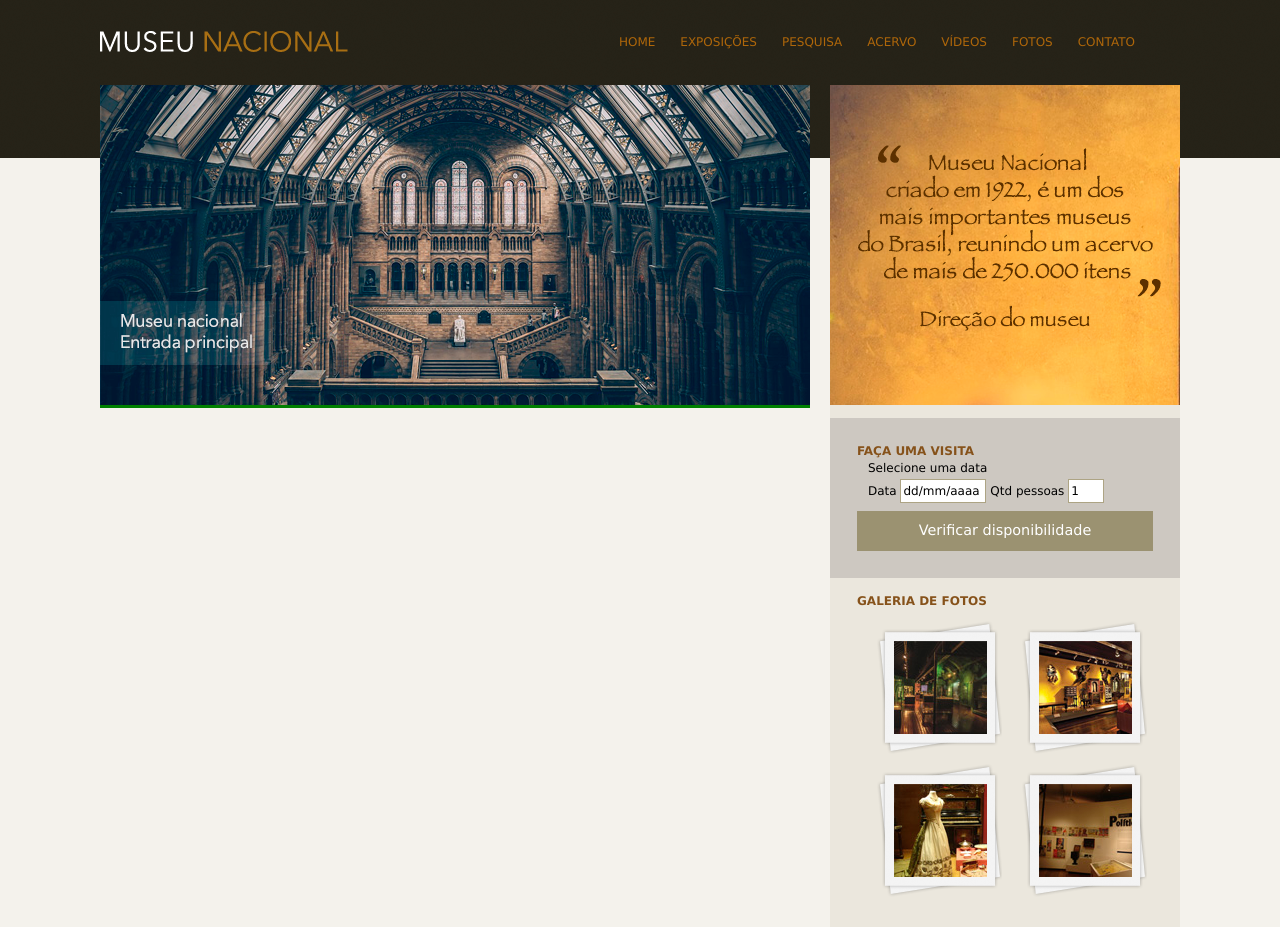
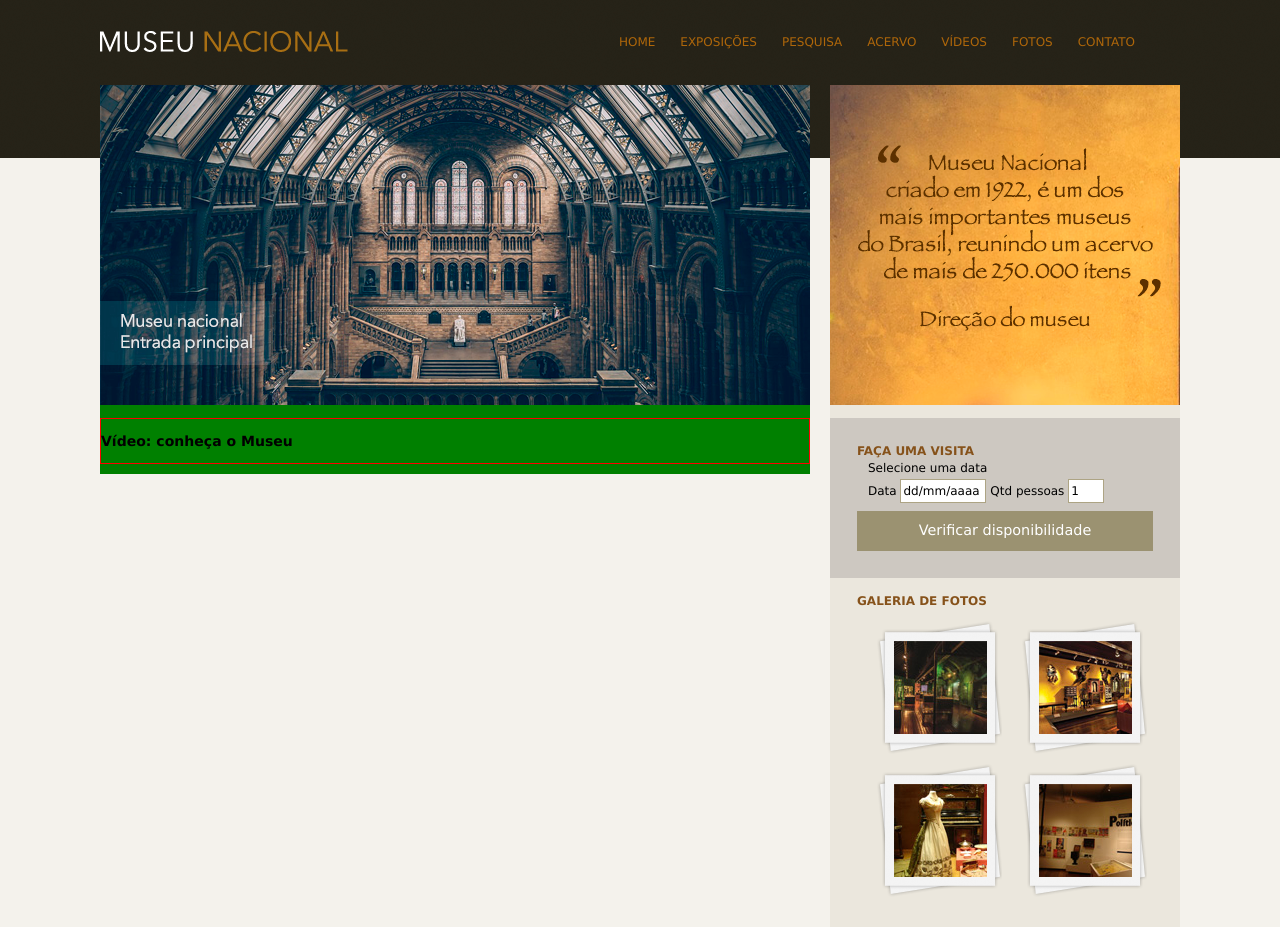
Before and after one commit to dougneo/MuseuNacional, a plain HTML site: page index.html in a window 1280 px wide. Drawn offline with Linux system fonts and the light colour scheme.

Commit message:
Atualizado itens da area principal

```diff
--- a/css/estilo.css
+++ b/css/estilo.css
@@ -141,3 +141,15 @@ fieldset {
 legend {
     display: none;
 }
+
+
+/* Area de Postagem */
+
+#postagem {
+    margin: 10px 0;
+    border: 1px solid red;
+}
+
+#postagem article {
+    flex: auto;
+}
--- a/index.html
+++ b/index.html
@@ -62,6 +62,12 @@
                     </section>
 
                     <section id="postagem">
+                        <article>
+
+                            <h3>Vídeo: conheça o Museu</h3>
+
+
+                        </article>
 
                     </section>
                 </div>
```
